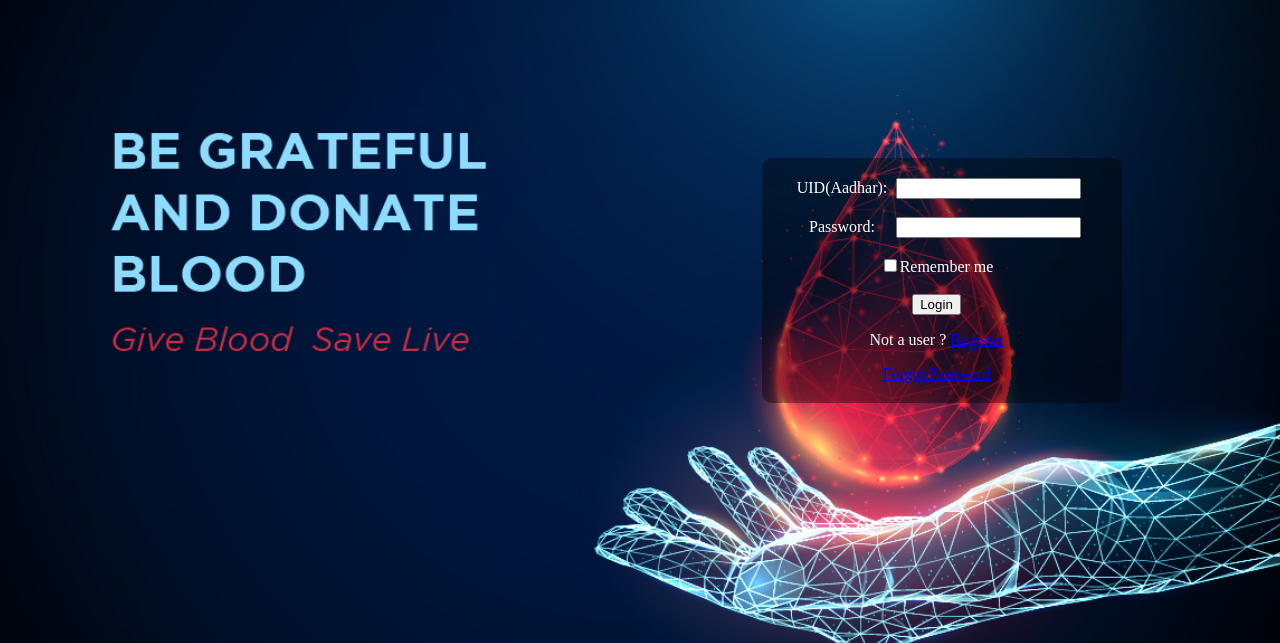
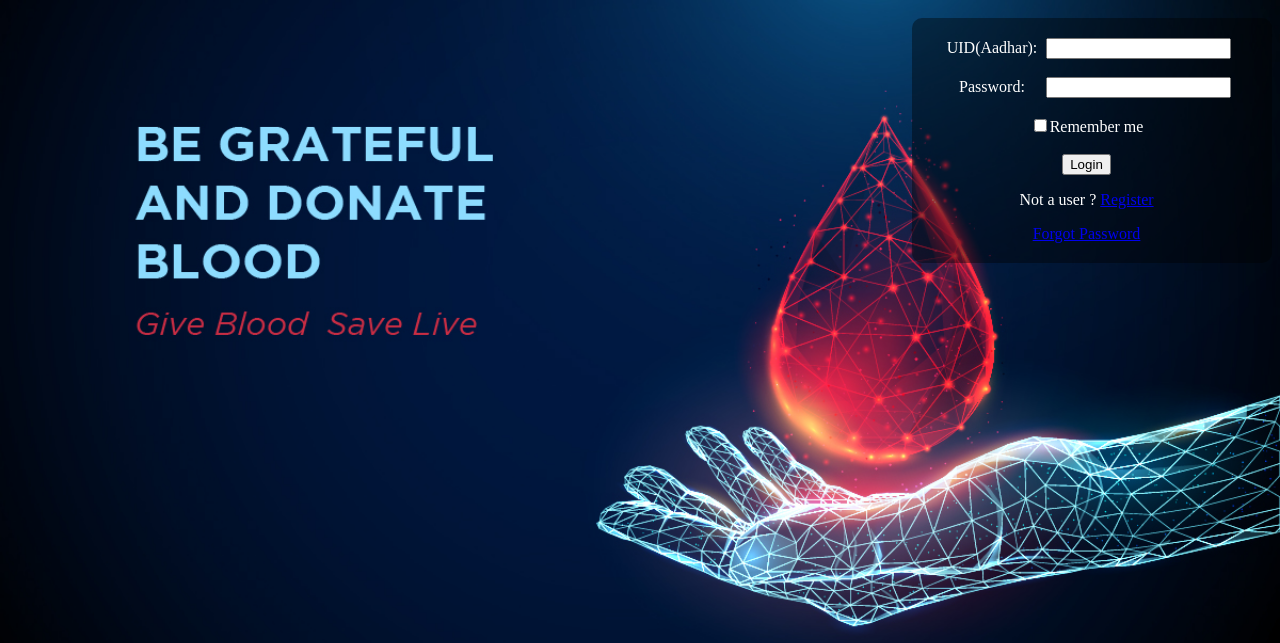
Before and after one commit to saketh-bheemareddy/Blood-Bank, a PHP site: page /login.php in a window 1280 px wide. Shown: the top 643 px of the page. Run offline with PHP 8.4, Linux system fonts and the light colour scheme.

Commit message:
login position change

```diff
--- a/login.php
+++ b/login.php
@@ -12,7 +12,7 @@ if( isset( $_GET['wrong_pwd'] ) AND $_GET['wrong_pwd'] == 'true' ) {
     <title>Document</title>
 </head>
 <style>
-  .login {
+.login{
   width: 400px;
   height: auto;
   margin: auto;
@@ -22,20 +22,17 @@ if( isset( $_GET['wrong_pwd'] ) AND $_GET['wrong_pwd'] == 'true' ) {
   color: white;
   float:right;
   max-width: 300px;
-            margin-top:150px;
-            margin-right:150px;
+  margin-top:10px;
+  margin-right:0px;
   margin-bottom:300px;
   display: flex;
 }
-            body{
-              background-repeat: no-repeat;
-              background-size: cover;
+label{
+  width:100px;
+  display: inline-block;
 }
-            label {
-          width:100px;
-          display: inline-block; }
 
-        ul {
+ul{
   list-style-type: none;
   margin: 0;
   padding: 0;
@@ -43,7 +40,7 @@ if( isset( $_GET['wrong_pwd'] ) AND $_GET['wrong_pwd'] == 'true' ) {
   background-color: #dddddd;
 }
 body {
-background-position: center;
+
 background-repeat: no-repeat;
 background-size: cover;
 }
@@ -60,11 +57,7 @@ li a {
 <body background="blood.jpg">
 <!-- <ul>
   <li><a href="#home">Home</a></li>
-<<<<<<< HEAD
   <li><a href="#news">News</a></li>
-=======
-  < <li><a href="#news">News</a></li>
->>>>>>> 14ee62be2b76e89b955e43e308fa2c6d852dcf3c
   <li><a href="#contact">Contact</a></li>
   <li><a href="#about">About Us</a></li>
 </ul> -->
```
Lines whose indentation alone changed are shown as unchanged.
